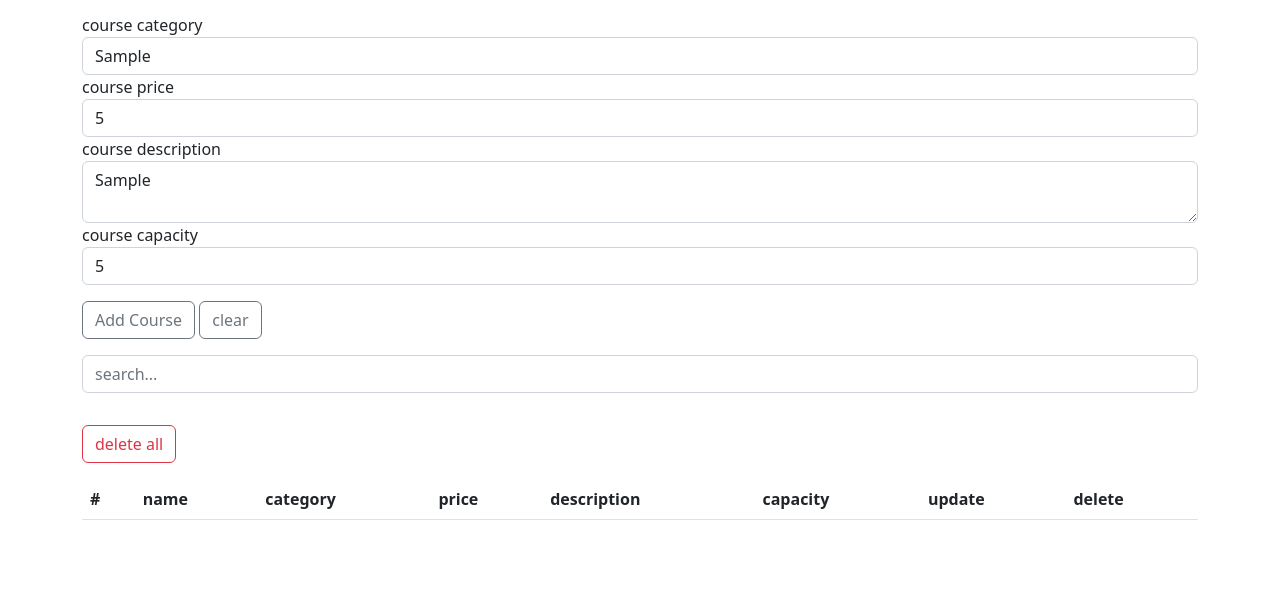
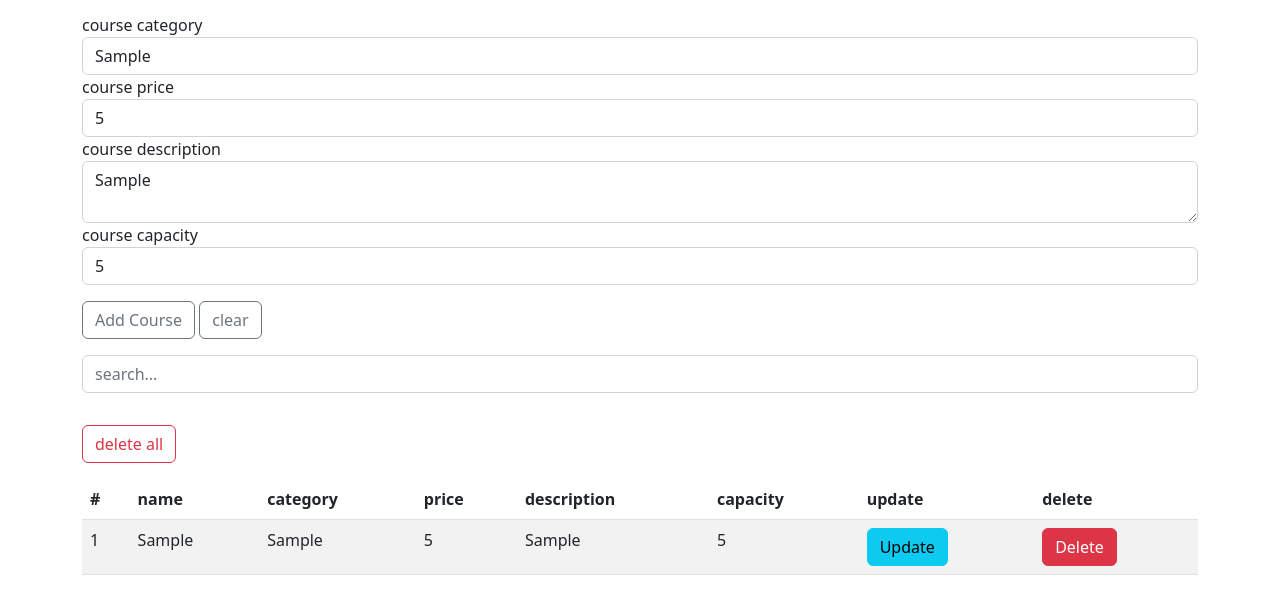
Before and after one commit to goo-aq/CRUD, a plain HTML site: page index.html in a window 1280 px wide. Both pictures are taken after typing "Sample", "Sample", "5", "Sample", "5" into the empty fields and a click on the input "Add Course". Shown: the part 121-734 px from the top of the page. Drawn offline with nearby package versions, Linux system fonts and the light colour scheme; some packages are replaced by stand-ins of ours; a script that the page names is missing.

Commit message:
display data in table

```diff
--- a/assests/js/main.js
+++ b/assests/js/main.js
@@ -5,6 +5,7 @@ var courseDescription = document.getElementById("courseDescription");
 var courseCapacity = document.getElementById("courseCapacity");
 var addbtn = document.getElementById("add");
 var courses = [];
+var table = document.getElementById("table");
 
 addbtn.onclick = function (event) {
   event.preventDefault();
@@ -16,8 +17,8 @@ addbtn.onclick = function (event) {
     Capacity: courseCapacity.value,
   };
   courses.push(course);
+  display();
   clear();
-  console.log(courses);
 };
 
 function clear() {
@@ -27,3 +28,23 @@ function clear() {
   courseDescription = "";
   courseCapacity = "";
 }
+
+function display() {
+  var data = "";
+  for (var i = 0; i < courses.length; i++) {
+    data += `
+        <tr>
+            <td>${i + 1}</td>
+            <td>${courses[i].name}</td>
+            <td>${courses[i].category}</td>
+            <td>${courses[i].Price}</td>
+            <td>${courses[i].Description}</td>
+            <td>${courses[i].Capacity}</td>
+            <td><button class="btn btn-info">Update</button></td>
+            <td><button class="btn btn-danger">Delete</button></td>
+
+        </tr>
+        `;
+  }
+  table.innerHTML = data;
+}
--- a/index.html
+++ b/index.html
@@ -111,7 +111,7 @@
           >
             delete all
           </button>
-          <tbody id="data"></tbody>
+          <tbody id="table"></tbody>
         </table>
       </div>
     </div>
```
